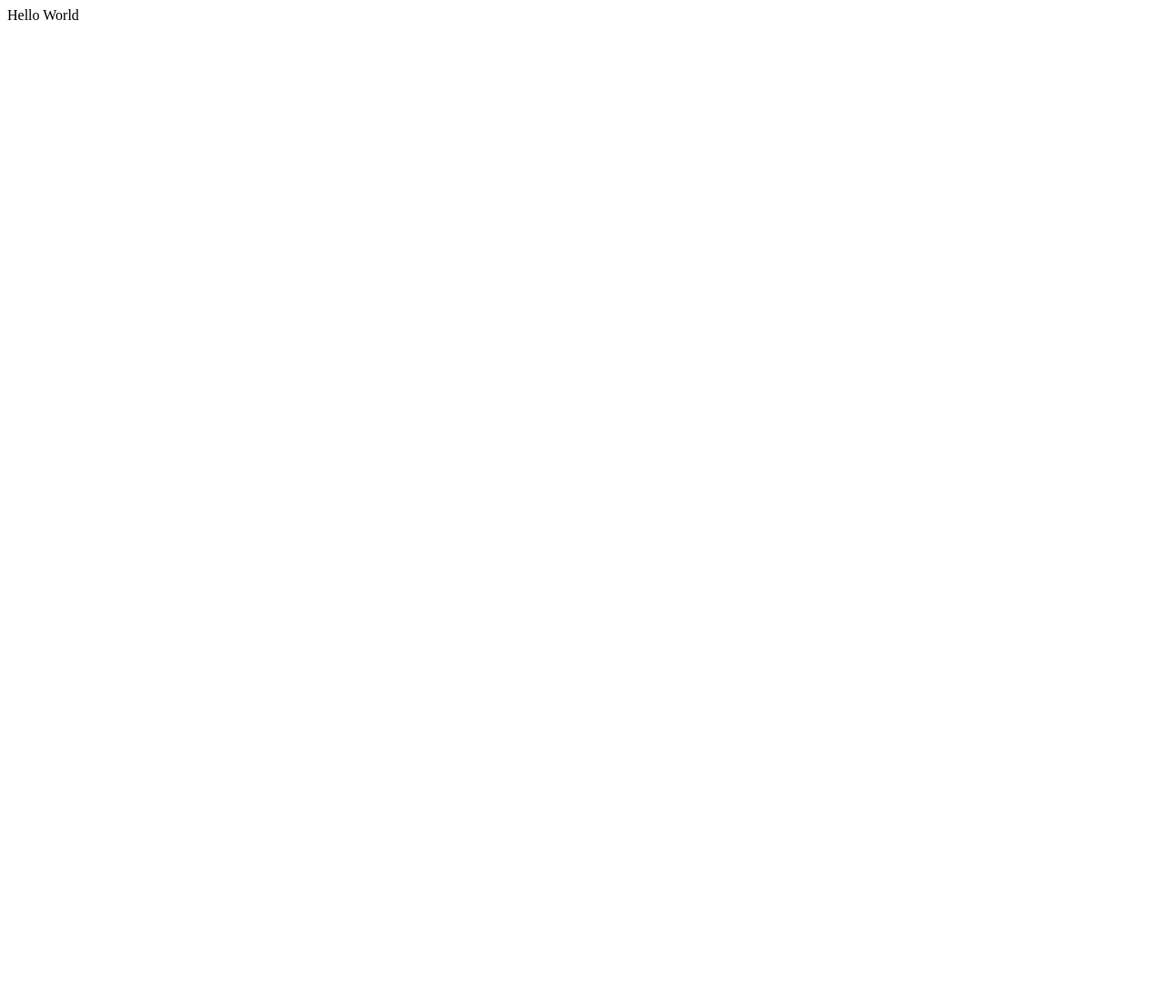
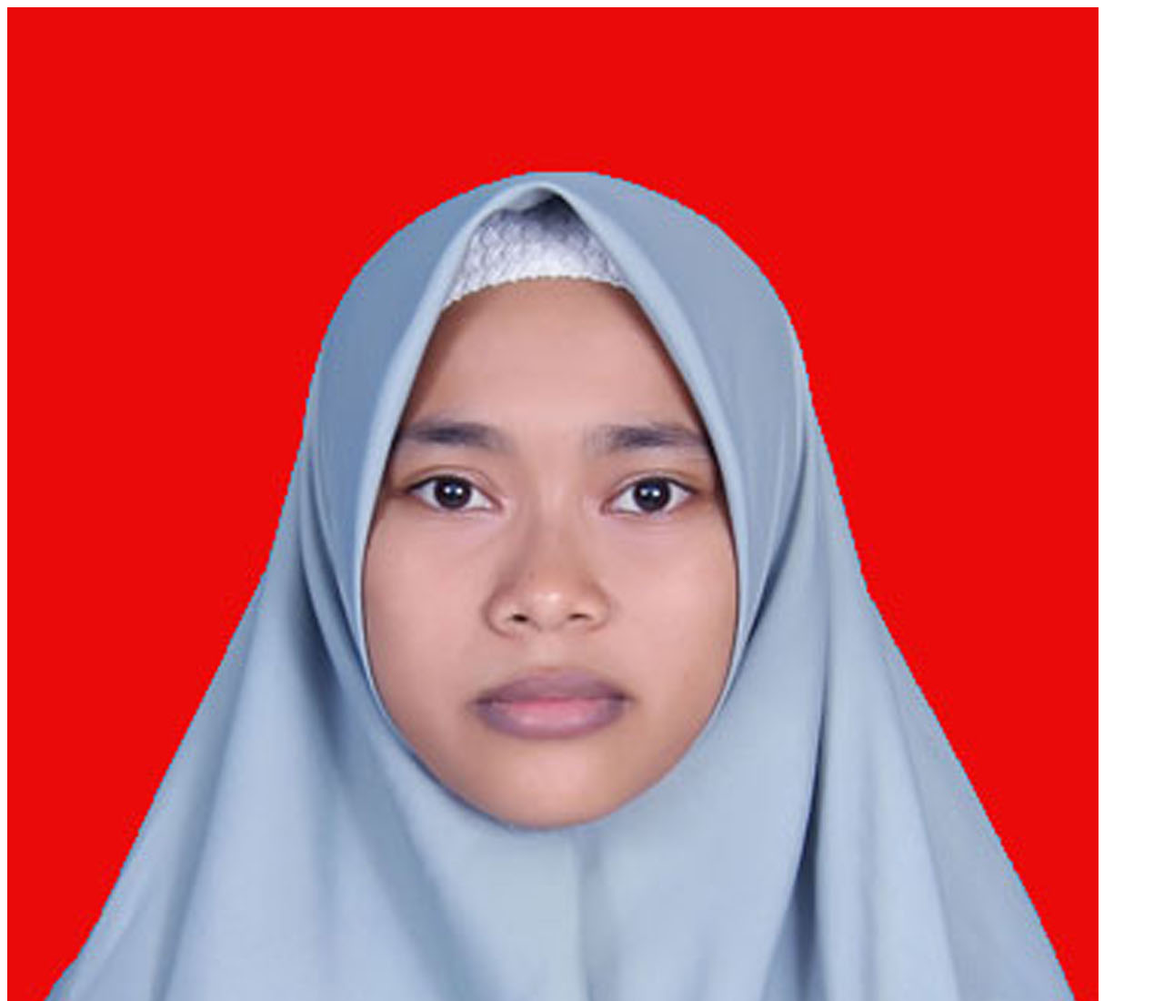
Before and after one commit to khoirunnisak/my-repo-from-remote, a plain HTML site: page index.html in a window 1280 px wide. Shown: the top 1100 px of the page at 91% size. Before the commit the page ends 800 px from the top, so only its background shows below. Drawn offline with Linux system fonts and the light colour scheme.

Commit message:
Changed Hello world with img and h2 to display simple profile data. Image file added in the folder images and used as resource in the img element in index.html file

```diff
--- a/index.html
+++ b/index.html
@@ -2,10 +2,10 @@
 <html>
   <head>
   </head>
-
   <body>
-    Hello World
+      <div>
+          <img src="images/KN.jpg" alt="profil image">
+          <h2>Khoirun Nisak</h2>
+      </div>
   </body>
-
 </html>
-<!--Hello World-->
```
Also changed, not shown: images/KN.jpg (added).
